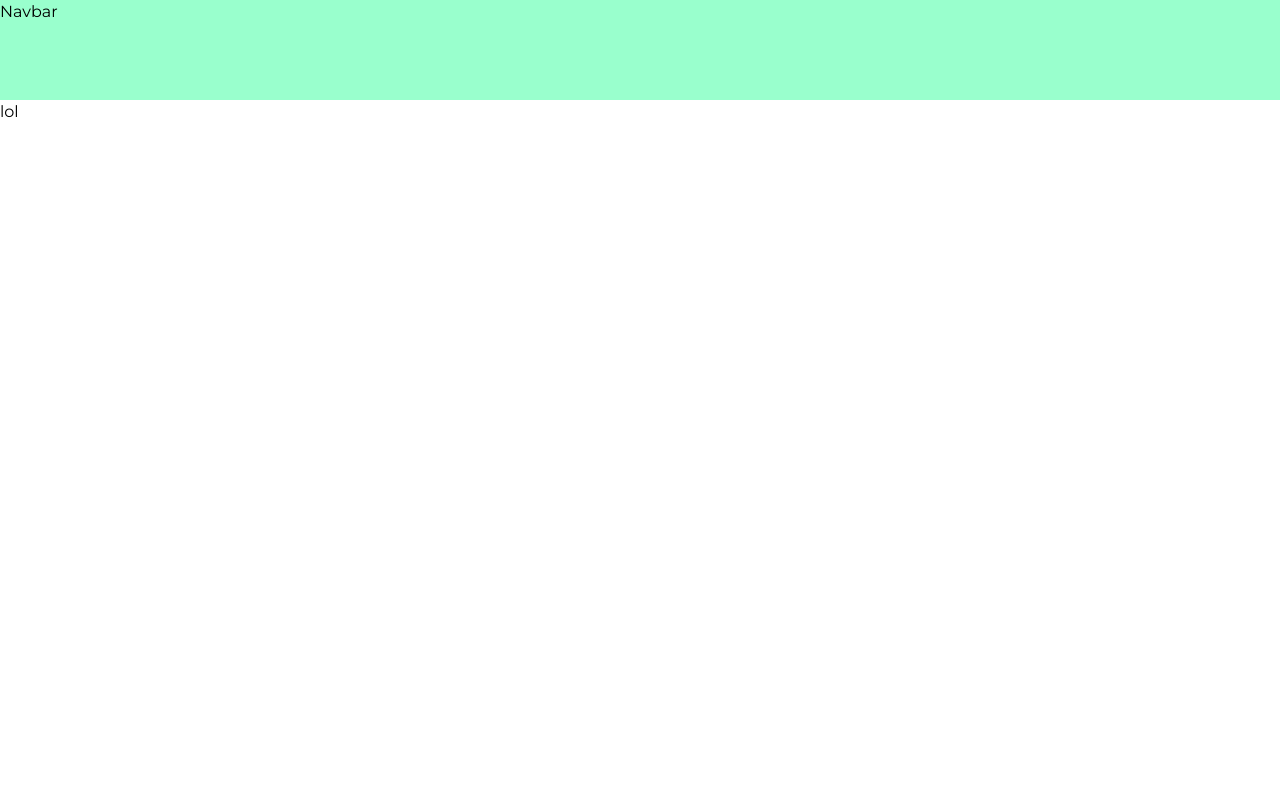
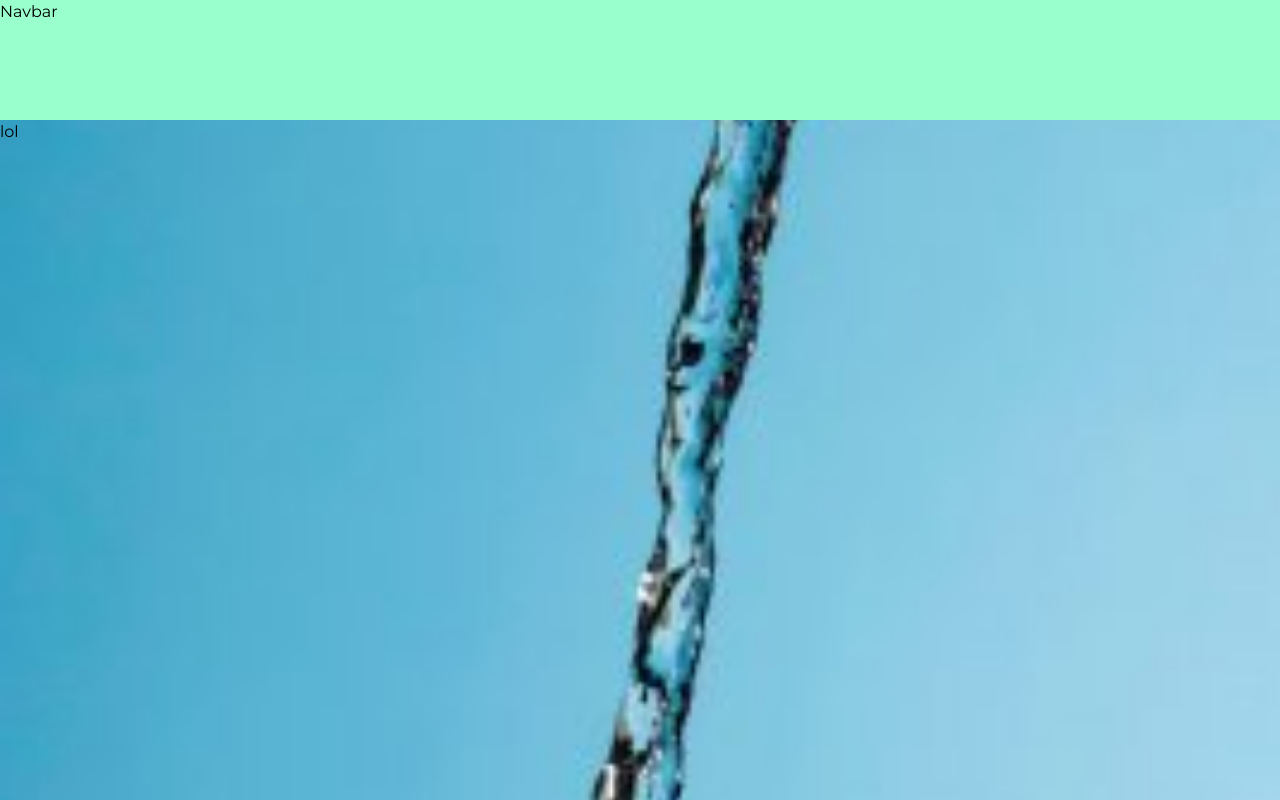
Before and after one commit to prashantbharati/rhall, a React (Create React App) app: page / in a window 1280 px wide. Built offline with nearby package versions, Linux system fonts and the light colour scheme.

Commit message:
image added

```diff
--- a/src/App.js
+++ b/src/App.js
@@ -1,10 +1,18 @@
 import React from "react";
 import { Typography } from "@material-ui/core";
 import Nav from "./Nav";
+import aa from "./images/admin-ajax.jpg";
 const App = () => {
   return (
     <>
-      <div>
+      <div
+        style={{
+          height: "100vh",
+          backgroundImage: `url('${aa}')`,
+          backgroundSize: "cover",
+          backgroundPosition: "center",
+        }}
+      >
         <Nav />
         <Typography>lol</Typography>
       </div>
--- a/src/Nav.js
+++ b/src/Nav.js
@@ -3,7 +3,7 @@ import { Typography } from "@material-ui/core";
 const Nav = () => {
   return (
     <>
-      <div style={{ height: "100px", backgroundColor: "#99FFCD" }}>
+      <div style={{ height: "15vh", backgroundColor: "#99FFCD" }}>
         <Typography>Navbar</Typography>
       </div>
     </>
```
Also changed, not shown: src/images/admin-ajax.jpg (added).
